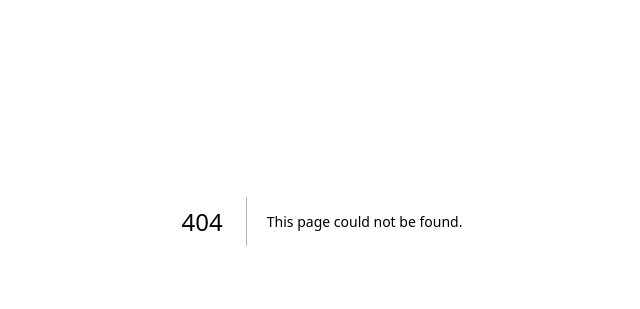
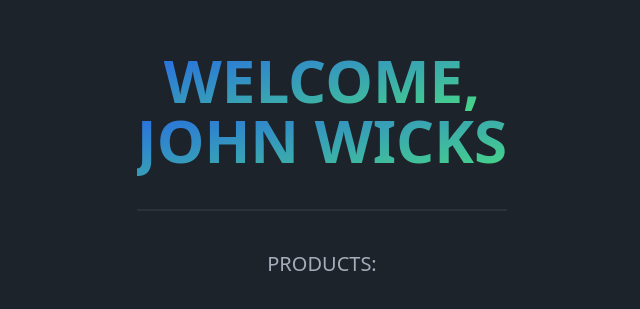
Before and after one commit to CloutOps/SkipAhead, a Next.js app: page /customer in a window 1280 px wide. Before the commit this address had no page. Shown: the part 179-488 px from the top of the page, without its empty margins (318-958 px from the left). Built offline with nearby package versions, Linux system fonts and the light colour scheme.

Commit message:
feat: customer page

```diff
--- /dev/null
+++ b/app/customer/page.tsx
@@ -0,0 +1,16 @@
+export default function Home() {
+    return (
+      <main className="flex flex-col text-center items-center justify-center px-4 py-16 gap-4">
+        <h1 className="text-3xl sm:text-6xl font-bold">
+          <span className="bg-gradient-to-br from-blue-600 to-green-400 bg-clip-text text-transparent box-decoration-clone">
+            WELCOME,<br/>JOHN WICKS
+          </span>
+        </h1>
+
+        <div className="divider"></div>
+
+        <p className="text-xl">PRODUCTS:</p>
+
+      </main>
+    );
+  }
```
